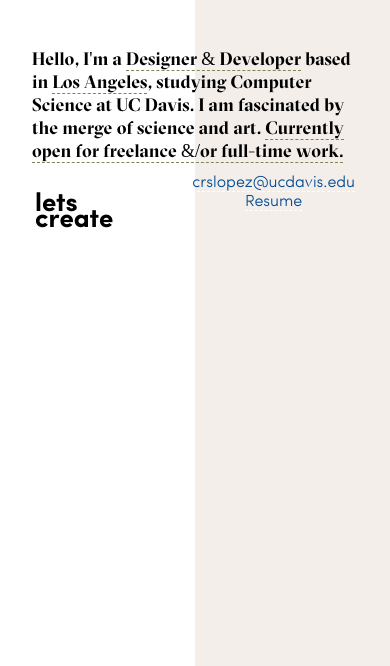
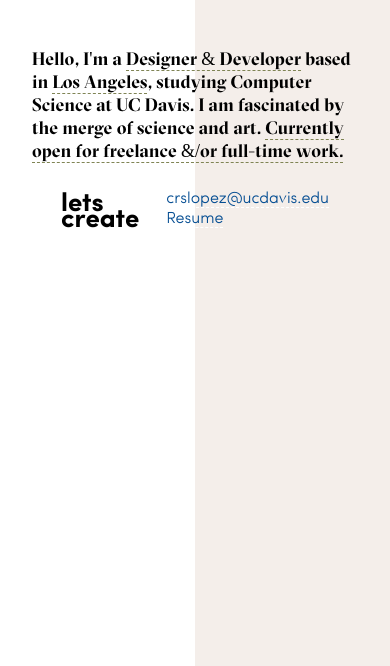
Before and after one commit to chensclaudia/crisscriss.github.io, a plain HTML site: page index.html in a window 390 px wide. Shown: the part 178-844 px from the top of the page. Drawn offline with Linux system fonts and the light colour scheme.

Commit message:
moar mobile optimization

```diff
--- a/css/index.css
+++ b/css/index.css
@@ -144,9 +144,9 @@ a:hover {
 
     }
     .contact ul {
-        margin-left: 3em;
-        margin-top: -.5em;
-        text-align: center;
+        margin-left: -1em;
+        margin-top: .8em;
+        text-align: left;
         line-height: 1.5em;
     }
     .content-main {
@@ -165,8 +165,7 @@ a:hover {
     h1 {
         font-size: 24px;
         line-height: 1rem;
-        margin-left: 1rem;
-        margin-right: -2rem;
+
     }
     a {
         font-size: 16px;
```
